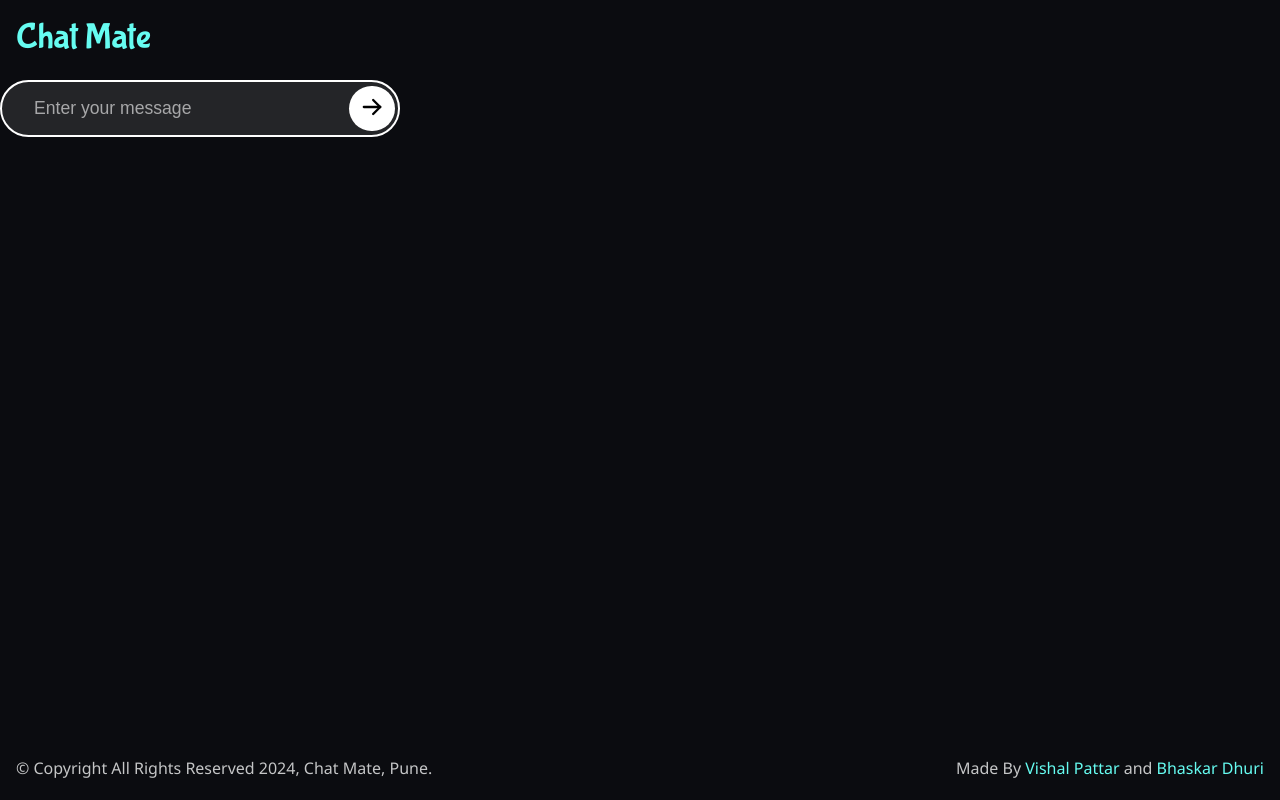
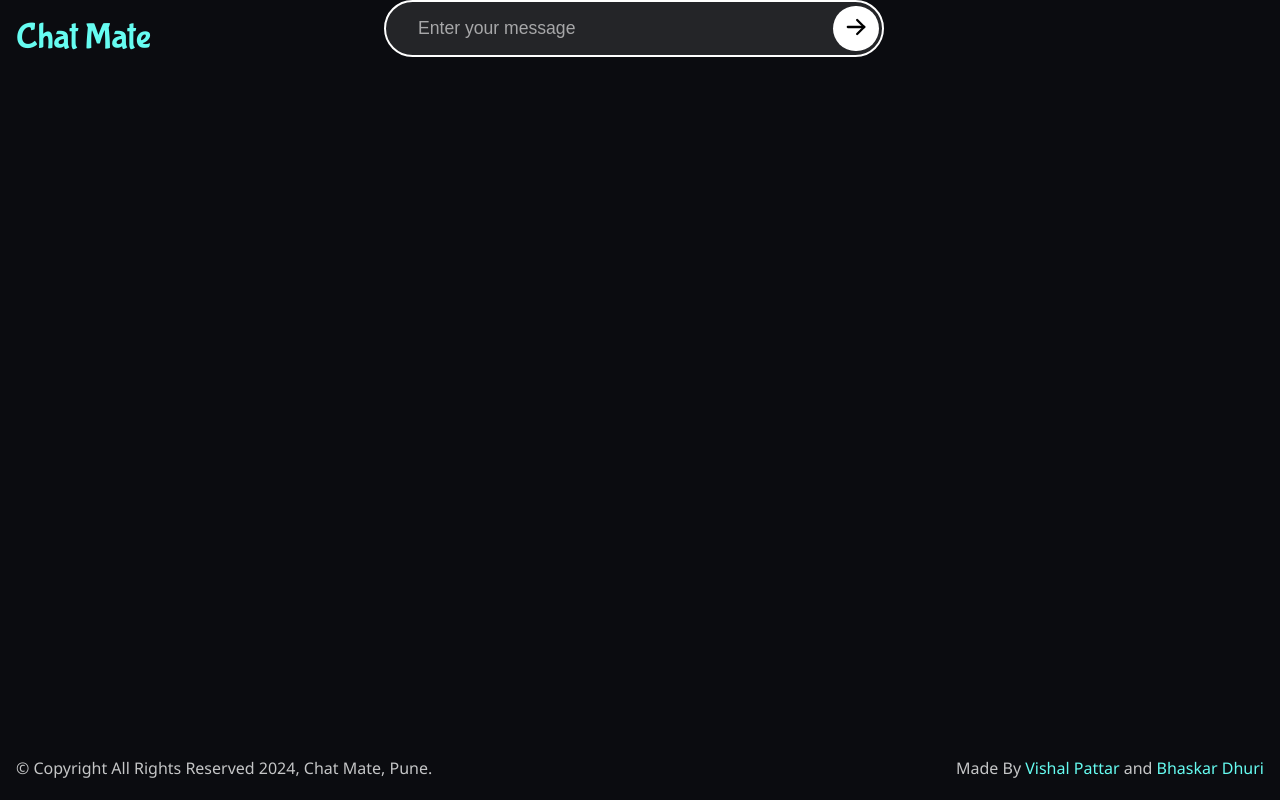
Before and after one commit to Vishal-Pattar/chat-mate, a React (Create React App) app: page / in a window 1280 px wide. Built offline with nearby package versions, Linux system fonts and the light colour scheme; the HTML template or start-up script is replaced by a standard one.

Commit message:
Updated TextArea

```diff
--- a/src/component/TextArea/TextArea.css
+++ b/src/component/TextArea/TextArea.css
@@ -2,37 +2,39 @@
     box-sizing: border-box;
 }
 
-button {
+.textarea__btn {
     border: none;
     cursor: pointer;
 }
 
-button:hover {
+.textarea__btn:hover {
     opacity: 0.8;
 }
 
-input {
+.textarea__input {
     color: white;
     font-size: 1.1rem;
     font-weight: 500;
 }
 
-input:focus {
+.textarea__input:focus {
     outline: 2px solid white;
 }
 
-input::placeholder {
+.textarea__input::placeholder {
     color: rgba(255, 255, 255, 0.6);
 }
 
 /* Button on top of the Input */
-.wrapper {
-    width: 400px;
+.textarea__container {
+    width: 500px;
     max-width: 100%;
     position: relative;
+    left: 30%;
+    bottom: 80px;
 }
 
-.wrapper input {
+.textarea__container .textarea__input {
     background: rgba(255, 255, 255, 0.1);
     border: 2px solid white;
     border-radius: 50px;
@@ -40,7 +42,7 @@ input::placeholder {
     width: 100%;
 }
 
-.wrapper button {
+.textarea__container .textarea__btn {
     background: white;
     border-radius: 50px;
     aspect-ratio: 1;
--- a/src/component/TextArea/TextArea.jsx
+++ b/src/component/TextArea/TextArea.jsx
@@ -2,9 +2,9 @@ import React from 'react'
 import './TextArea.css'
 const TextArea = () => {
   return (
-        <div class="wrapper">
-        <input type="text" placeholder="Enter your message"/>
-        <button>
+        <div className="textarea__container">
+        <input type="text" placeholder="Enter your message" className='textarea__input'/>
+        <button className='textarea__btn'>
             <svg xmlns="http://www.w3.org/2000/svg" width="28" height="28"
                 viewBox="0 0 24 24" stroke-width="2" stroke="currentColor" fill="none" stroke-linecap="round"
                 stroke-linejoin="round">
```
